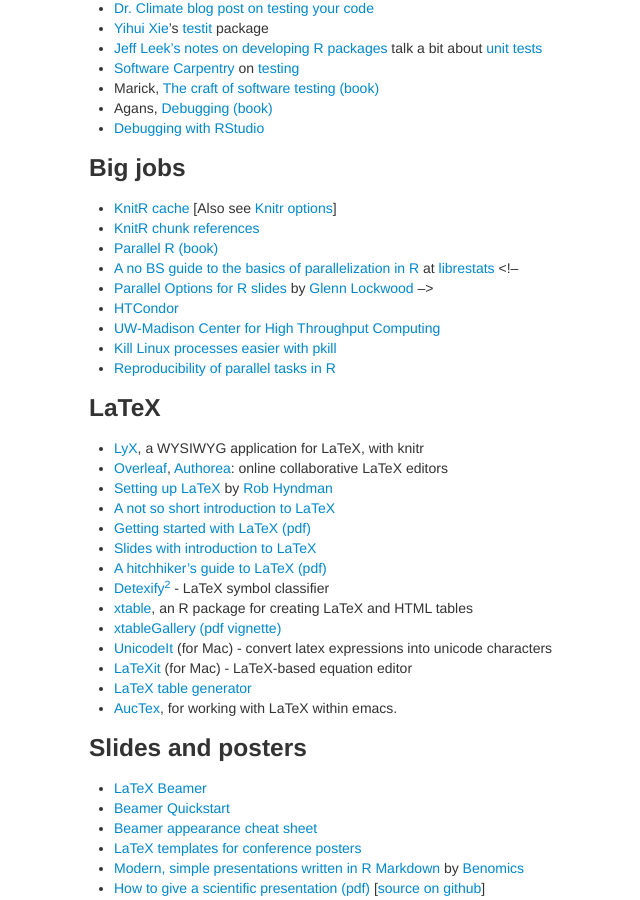
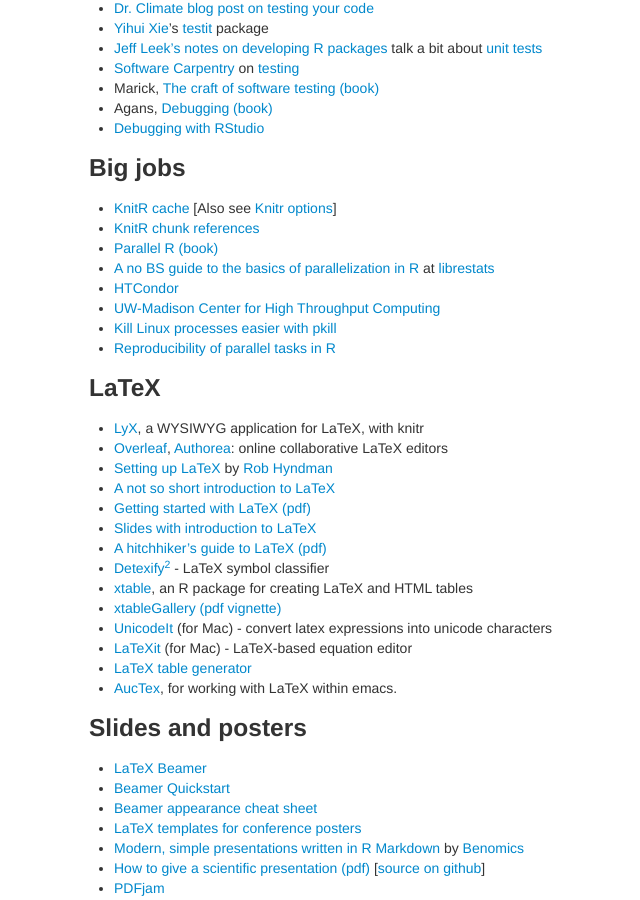
Before and after one commit to kbroman/Tools4RR, a Jekyll site: the page built from pages/resources.md, in a window 1280 px wide and 900 px high, scrolled down 2857 px. Shown: the whole window, without its empty margins (201-841 px from the left). Built offline with Jekyll 4.4.1, drawn with Linux system fonts in a browser that asks for light colours.

Commit message:
resources.md: remove commented-out code

```diff
--- a/pages/resources.md
+++ b/pages/resources.md
@@ -192,10 +192,6 @@
 - [Parallel R (book)](https://www.amazon.com/gp/product/1449309925?ie=UTF8&tag=7210-20)
 - [A no BS guide to the basics of parallelization in R](https://librestats.com/2012/03/15/a-no-bs-guide-to-the-basics-of-parallelization-in-r/)
   at [librestats](https://librestats.com/)
-<!--
-- [Parallel Options for R slides](http://www.sdsc.edu/Events/summerinstitute/slides/Lockwood%20-%20Parallel%20R.pdf)
-  by [Glenn Lockwood](http://users.sdsc.edu/~glockwood/index.php)
--->
 - [HTCondor](https://research.cs.wisc.edu/htcondor/)
 - [UW-Madison Center for High Throughput Computing](https://chtc.cs.wisc.edu)
 - [Kill Linux processes easier with pkill](https://www.howtogeek.com/howto/linux/kill-linux-processes-easier-with-pkill/)
```
